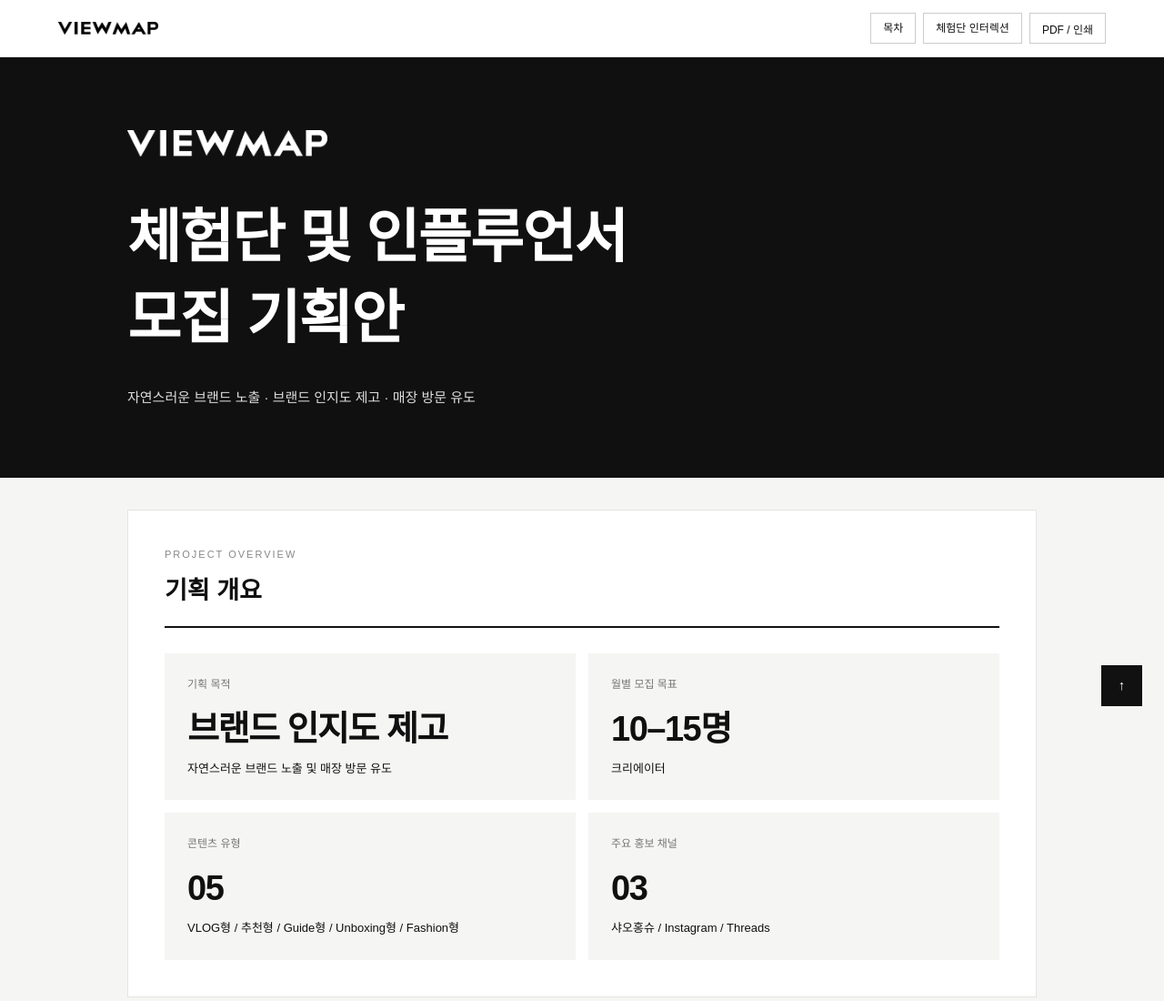
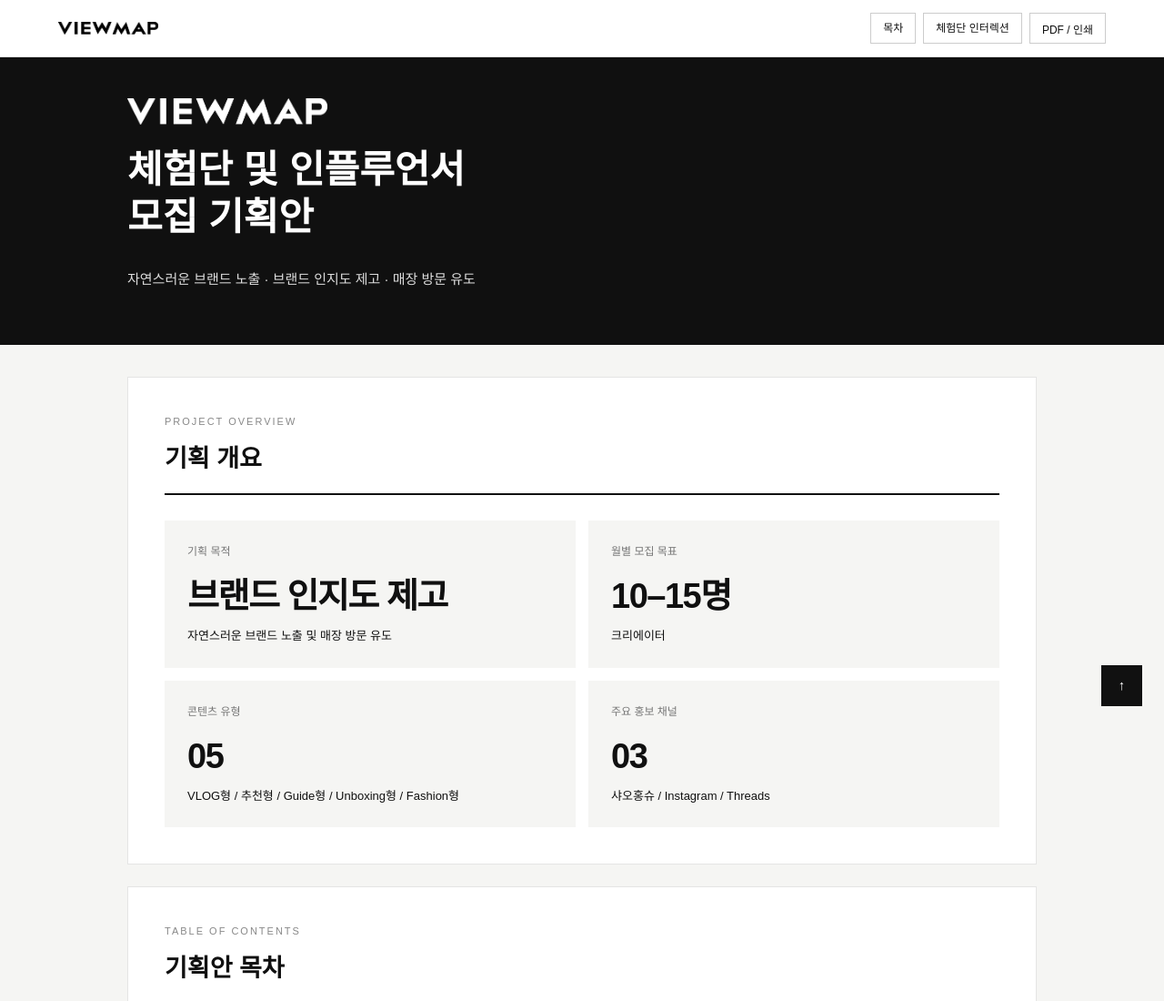
Before and after one commit to viewmap-official/proposal, a plain HTML site: page index.html in a window 1280 px wide. Shown: the top 1100 px of the page at 91% size. Drawn offline with Linux system fonts and the light colour scheme; a web font is replaced by a local one.

Commit message:
Update index.html

```diff
--- a/index.html
+++ b/index.html
@@ -76,7 +76,7 @@ button { font-family: inherit; cursor: pointer; }
 .hero {
     background: #101010;
     color: #fff;
-    padding: 80px 30px 60px;
+    padding: 45px 30px;
 }
 .hero-inner { max-width: 1000px; margin: auto; }
 .logo { font-size: 36px; font-weight: 700; letter-spacing: 7px; }
@@ -89,12 +89,11 @@ button { font-family: inherit; cursor: pointer; }
     color: #aaa;
 }
 .hero h1 {
-    color: #FFFFFF !important;
-    font-size: clamp(34px, 6vw, 64px);
+    color: #fff !important;
+    font-size: clamp(28px, 4vw, 42px);
     font-weight: 700;
-    line-height: 1.4;
-    letter-spacing: -1.5px;
-    margin: 45px 0 25px;
+    line-height: 1.25;
+    margin: 24px 0 16px;
 }
 .hero-subtitle {
     color: #aaa;
```
